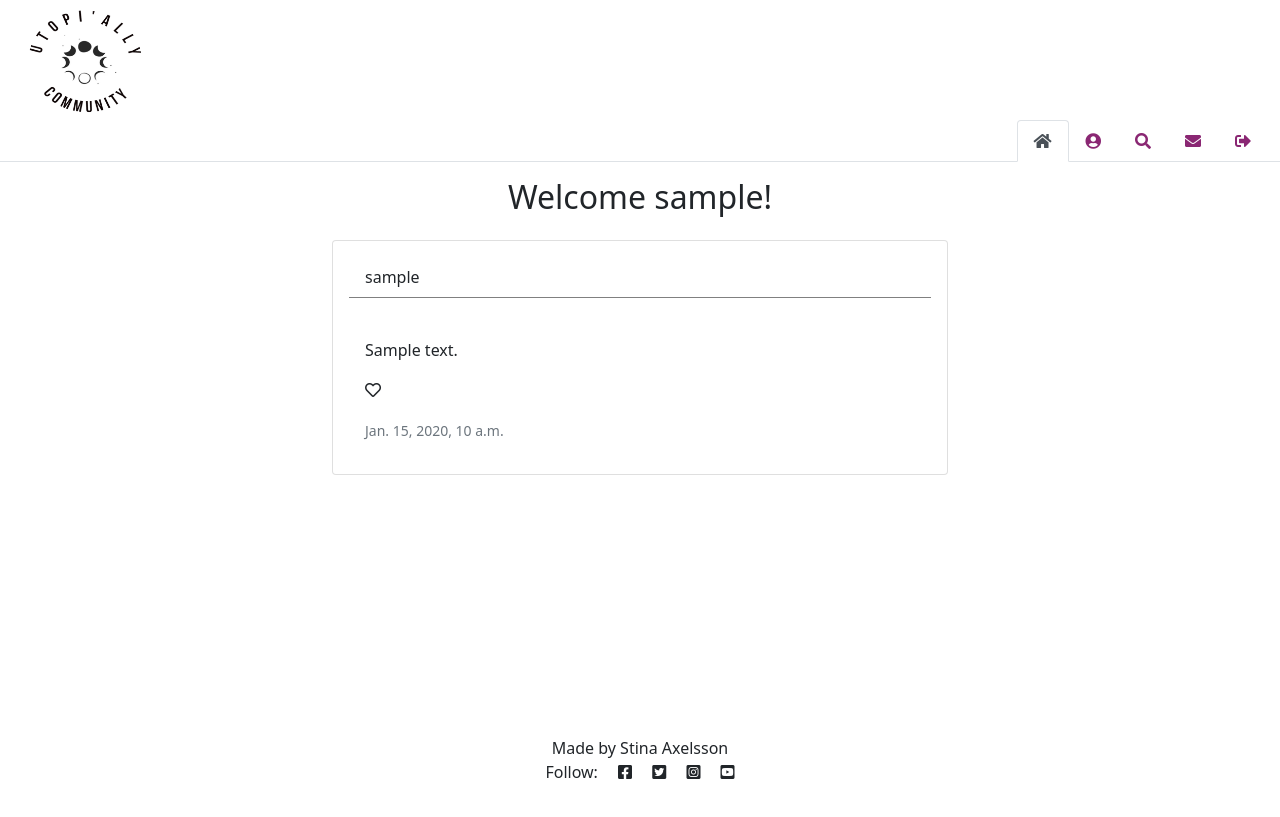
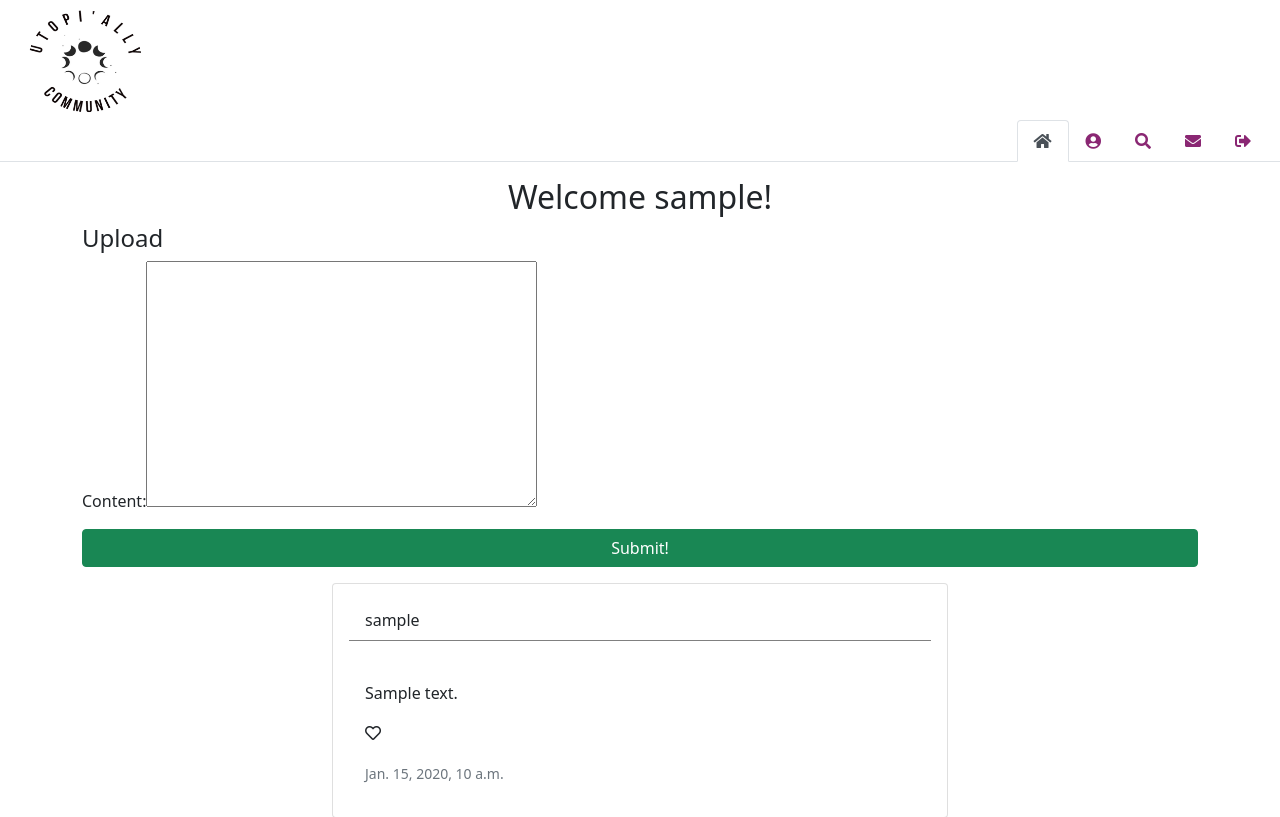
Before and after one commit to StinaAxelsson/portfolio-project-4, a Django app: page /home/ in a window 1280 px wide. Shown: the top 817 px of the page. Before the commit the page ends 779 px from the top, so only its background shows below. Run offline with Django 3.2, Linux system fonts and the light colour scheme; a user stored in the database is signed in; tables that the repository leaves empty hold one stand-in row (values such as "Sample post").

Commit message:
Add a form for upload but gonna change that later

```diff
--- /dev/null
+++ b/home/form.py
@@ -0,0 +1,8 @@
+from django import forms
+from .models import Post
+
+class PostUpload(forms.ModelForm):
+
+    class Meta:
+        model = Post
+        fields = ['content']
--- a/home/views.py
+++ b/home/views.py
@@ -1,15 +1,18 @@
 from django.shortcuts import render
 from django.views import View
 from .models import Post
+from .form import PostUpload
 
 
 class PostListView(View):
 
     def get(self, request, *args, **kwargs):
         posts = Post.objects.all().order_by('-created_on')
+        form = PostUpload()
 
         context = {
             'home': posts,
+            'form': form,
 
         }
 
--- a/templates/base.html
+++ b/templates/base.html
@@ -33,6 +33,7 @@
                 </a>
                 <ul class="nav justify-content-end">
                     {% if user.is_authenticated %}
+
                     <li class="nav-item">
                         <a class="nav-link active" aria-current="page" href="{% url 'home' %}"><i class="fas fa-home"></i></a>
                     </li>
--- a/templates/home.html
+++ b/templates/home.html
@@ -6,10 +6,16 @@
     <div class="row">
         <div class="col-12 mt-3 left">
             <h2 class="welcome">Welcome {{ user.username }}!</h2>
+            <h4>Upload</h4>
+            <form method="POST">
+                {% csrf_token %}
+                {{ form }}
+                <div class="d-grid gap-2">
+                    <button class="btn btn-success mt-3">Submit!</button>
+                </div>
+            </form>
         </div>
-
     </div>
-
 </div>
 <div class="container-fluid">
     <div class="row">
```
